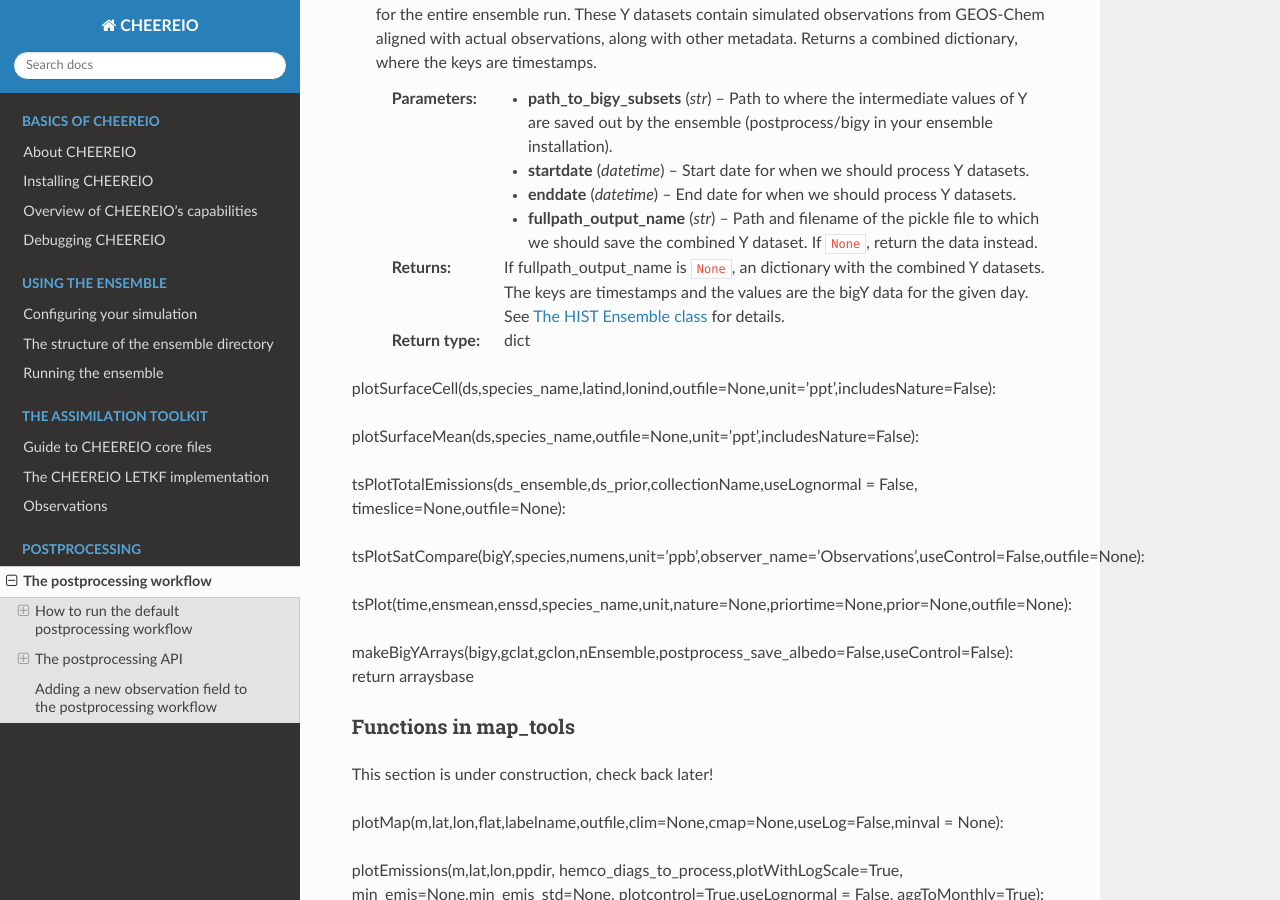
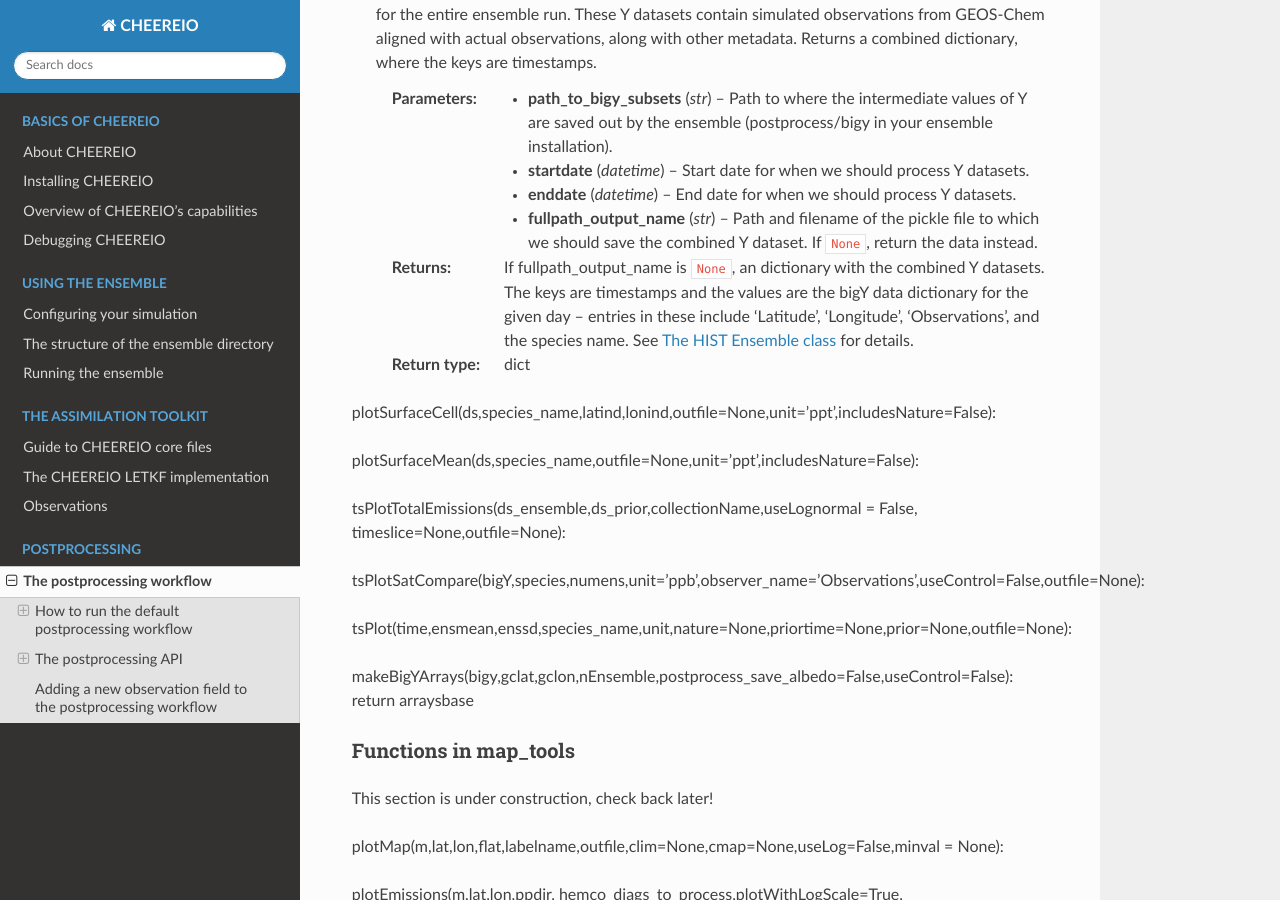
Before and after one commit to drewpendergrass/CHEEREIO, a Sphinx documentation site: the page built from docs/Postprocess-workflow.rst, in a window 1280 px wide and 900 px high, scrolled down 3728 px. Built offline with Sphinx 7.4.7 and the Read the Docs theme 2.0.0, drawn with Linux system fonts in a browser that asks for light colours.

Commit message:
postprocess docs update

```diff
--- a/docs/Postprocess-workflow.rst
+++ b/docs/Postprocess-workflow.rst
@@ -124,7 +124,7 @@
    :param datetime startdate: Start date for when we should process Y datasets.
    :param datetime enddate: End date for when we should process Y datasets.
    :param str fullpath_output_name: Path and filename of the pickle file to which we should save the combined Y dataset. If ``None``, return the data instead.
-   :return: If fullpath_output_name is ``None``, an dictionary with the combined Y datasets. The keys are timestamps and the values are the bigY data for the given day. See :ref:`HIST Ensemble` for details.
+   :return: If fullpath_output_name is ``None``, an dictionary with the combined Y datasets. The keys are timestamps and the values are the bigY data dictionary for the given day -- entries in these include 'Latitude', 'Longitude', 'Observations', and the species name. See :ref:`HIST Ensemble` for details.
    :rtype: dict
 
 plotSurfaceCell(ds,species_name,latind,lonind,outfile=None,unit='ppt',includesNature=False):
```
